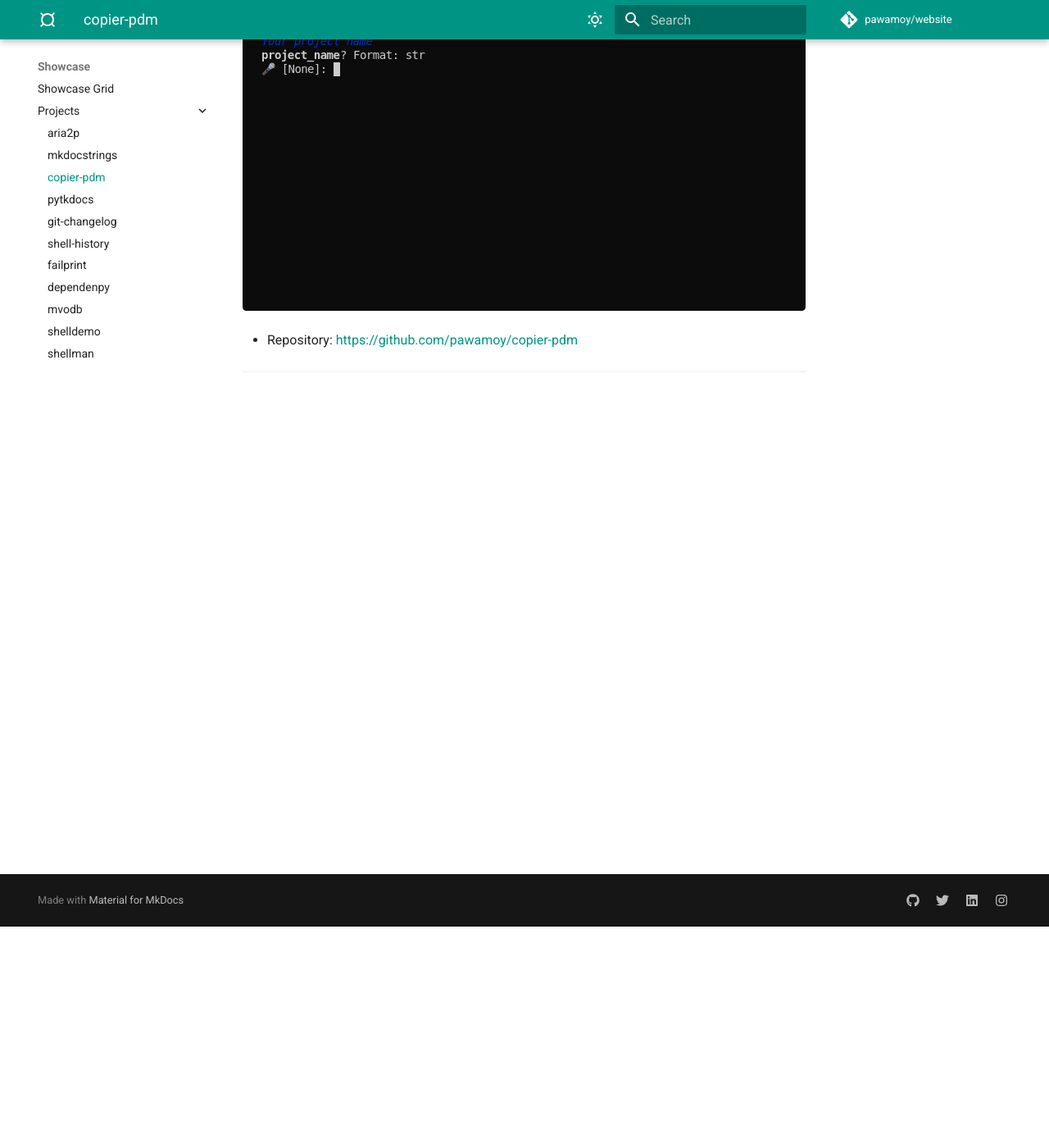
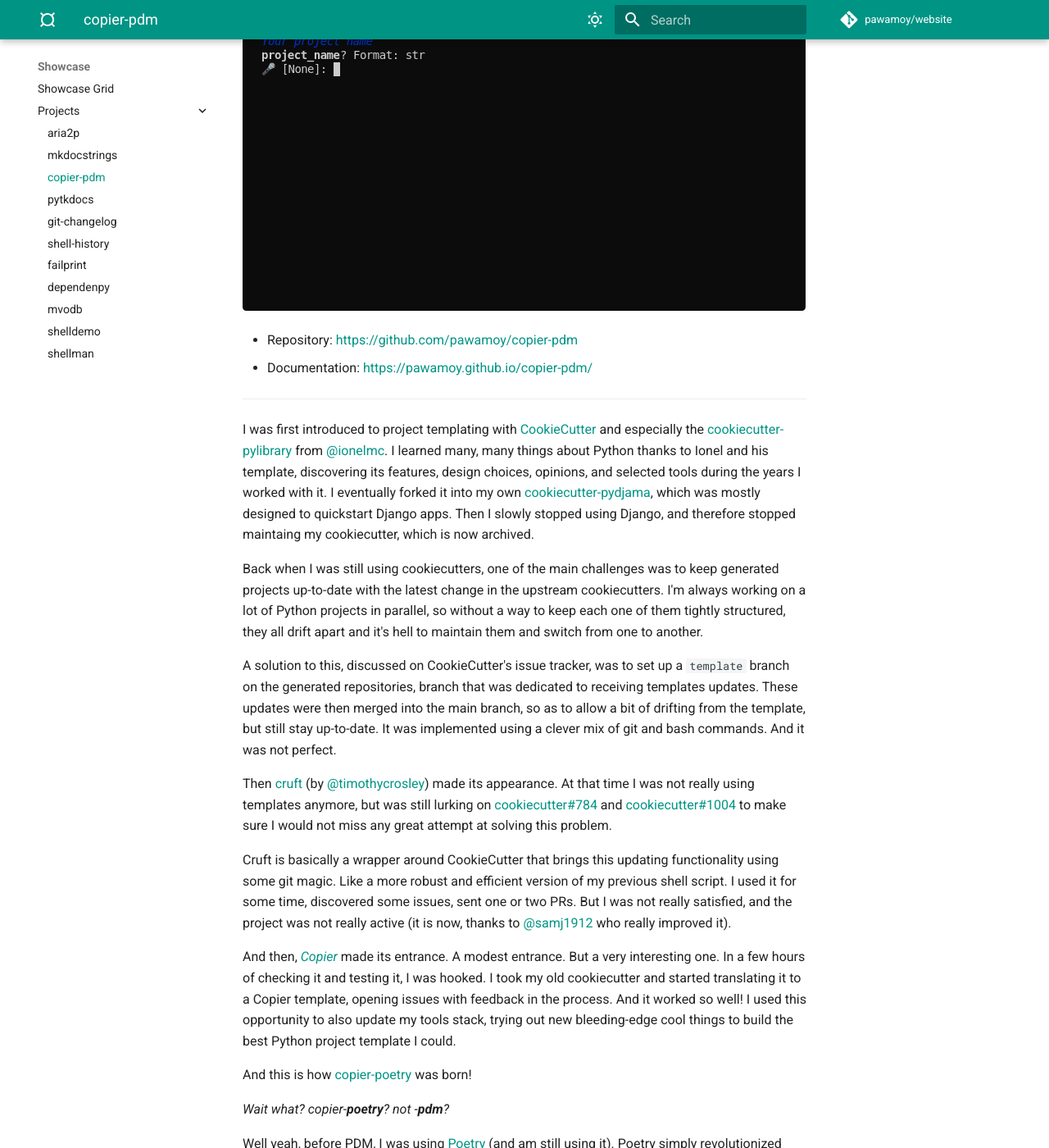
Before and after one commit to pawamoy/website, an MkDocs documentation site: the page built from docs/showcase/copier-pdm.md, in a window 1280 px wide and 1400 px high, scrolled down 270 px. Shown: the whole window at 82% size. Built offline with MkDocs 1.6.1 and Material for MkDocs 9.7.7, drawn with Linux system fonts in a browser that asks for light colours; emoji names are drawn with the system emoji font; comment, search, counter and statistics services are not loaded; some of the changed text lies outside the part shown.

Commit message:
Add copier-pdm's history

```diff
--- a/docs/showcase/copier-pdm.md
+++ b/docs/showcase/copier-pdm.md
@@ -3,5 +3,105 @@
 ![copier-pdm](/assets/copier-pdm.svg)
 
 - Repository: https://github.com/pawamoy/copier-pdm
+- Documentation: https://pawamoy.github.io/copier-pdm/
 
 ---
+
+I was first introduced to project templating
+with [CookieCutter](https://github.com/cookiecutter/cookiecutter)
+and especially
+the [cookiecutter-pylibrary](https://github.com/ionelmc/cookiecutter-pylibrary)
+from [@ionelmc](https://github.com/ionelmc).
+I learned many, many things about Python thanks to Ionel and his template,
+discovering its features, design choices, opinions, and selected tools
+during the years I worked with it.
+I eventually forked it into my own
+[cookiecutter-pydjama](https://github.com/pawamoy/cookiecutter-pydjama),
+which was mostly designed to quickstart Django apps.
+Then I slowly stopped using Django, and therefore stopped
+maintaing my cookiecutter, which is now archived.
+
+Back when I was still using cookiecutters,
+one of the main challenges was to keep generated projects
+up-to-date with the latest change in the upstream cookiecutters.
+I'm always working on a lot of Python projects in parallel,
+so without a way to keep each one of them tightly structured,
+they all drift apart and it's hell to maintain them and
+switch from one to another.
+
+A solution to this, discussed on CookieCutter's issue tracker,
+was to set up a `template` branch on the generated repositories,
+branch that was dedicated to receiving templates updates.
+These updates were then merged into the main branch,
+so as to allow a bit of drifting from the template,
+but still stay up-to-date.
+It was implemented using a clever mix of git and bash commands.
+And it was not perfect.
+
+Then [cruft](https://github.com/cruft/cruft)
+(by [@timothycrosley](https://github.com/timothycrosley))
+made its appearance.
+At that time I was not really using templates anymore, but was still lurking on
+[cookiecutter#784](https://github.com/cookiecutter/cookiecutter/issues/784) and
+[cookiecutter#1004](https://github.com/cookiecutter/cookiecutter/issues/1004)
+to make sure I would not miss any great attempt at solving this problem.
+
+Cruft is basically a wrapper around CookieCutter that brings this
+updating functionality using some git magic.
+Like a more robust and efficient version of my previous shell script.
+I used it for some time, discovered some issues, sent one or two PRs.
+But I was not really satisfied, and the project was not really active
+(it is now, thanks to [@samj1912](https://github.com/samj1912) who
+really improved it).
+
+And then, *[Copier](https://github.com/copier-org/copier)* made its entrance.
+A modest entrance. But a very interesting one.
+In a few hours of checking it and testing it, I was hooked.
+I took my old cookiecutter and started translating it to a Copier template,
+opening issues with feedback in the process.
+And it worked so well!
+I used this opportunity to also update my tools stack,
+trying out new bleeding-edge cool things to build the best
+Python project template I could.
+
+And this is how [copier-poetry](https://github.com/pawamoy/copier-poetry)
+was born!
+
+*Wait what? copier-**poetry**? not -**pdm**?*
+
+Well yeah, before PDM,
+I was using [Poetry](https://github.com/python-poetry/poetry)
+(and am still using it).
+Poetry simply revolutionized Python packaging and dependency management.
+I'll let you see for yourself.
+At some point though I discovered [PDM](https://github.com/pdm-project/pdm),
+and it promised such great things!
+The exceptional UX of Poetry, but more in touch with the new cool PEPs
+around `pyproject.toml` and packaging, like (and I quote):
+
+- [PEP 582](https://www.python.org/dev/peps/pep-0582/)
+  local package installer and runner, no virtualenv involved at all.
+- [PEP 621](https://www.python.org/dev/peps/pep-0621/) project metadata format.
+
+And it reads `pip`'s configuration, which makes it so easier to integrate
+in corporate environments! And it has *groups for development dependencies* :scream:
+
+*(It's funny because [@sdispater](https://github.com/sdispater) and
+[@frostming](https://github.com/frostming/), authors of Poetry and PDM,
+seem to have worked together before!)*
+
+I couldn't resist and duplicated *copier-poetry* into *copier-pdm*.
+It's the same thing, but with PDM instead of Poetry.
+If you are using *copier-poetry*, I'm sorry, all my love
+will now go into *copier-pdm* and I likely won't update *copier-poetry* anymore :confused:
+But I'll review your PRs of course!
+
+To go back to Copier: Copier is a templating system and CLI tool
+with the ability to generate projects from templates (using Jinja2)
+and the ability to *update* them, which is *built-in*, when the template evolves!
+Not being a wrapper around another tool allows it to have great features,
+such as migrations, tasks, self-templating, multi-templating,
+interactive prompts, and more!
+At the time of writing, [@Yajo](https://github.com/Yajo)
+has put and is putting a lot of work into improving Copier,
+and I can't wait for v6!
```
